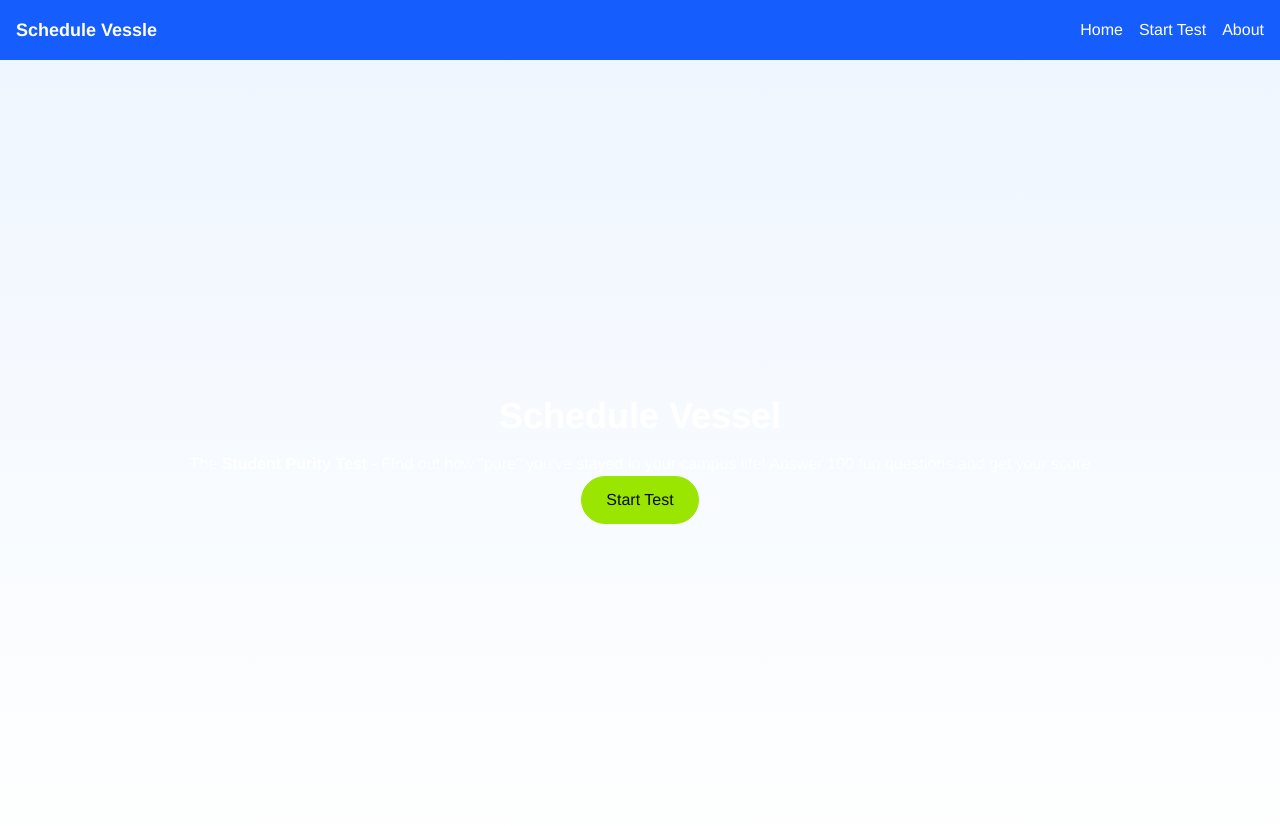
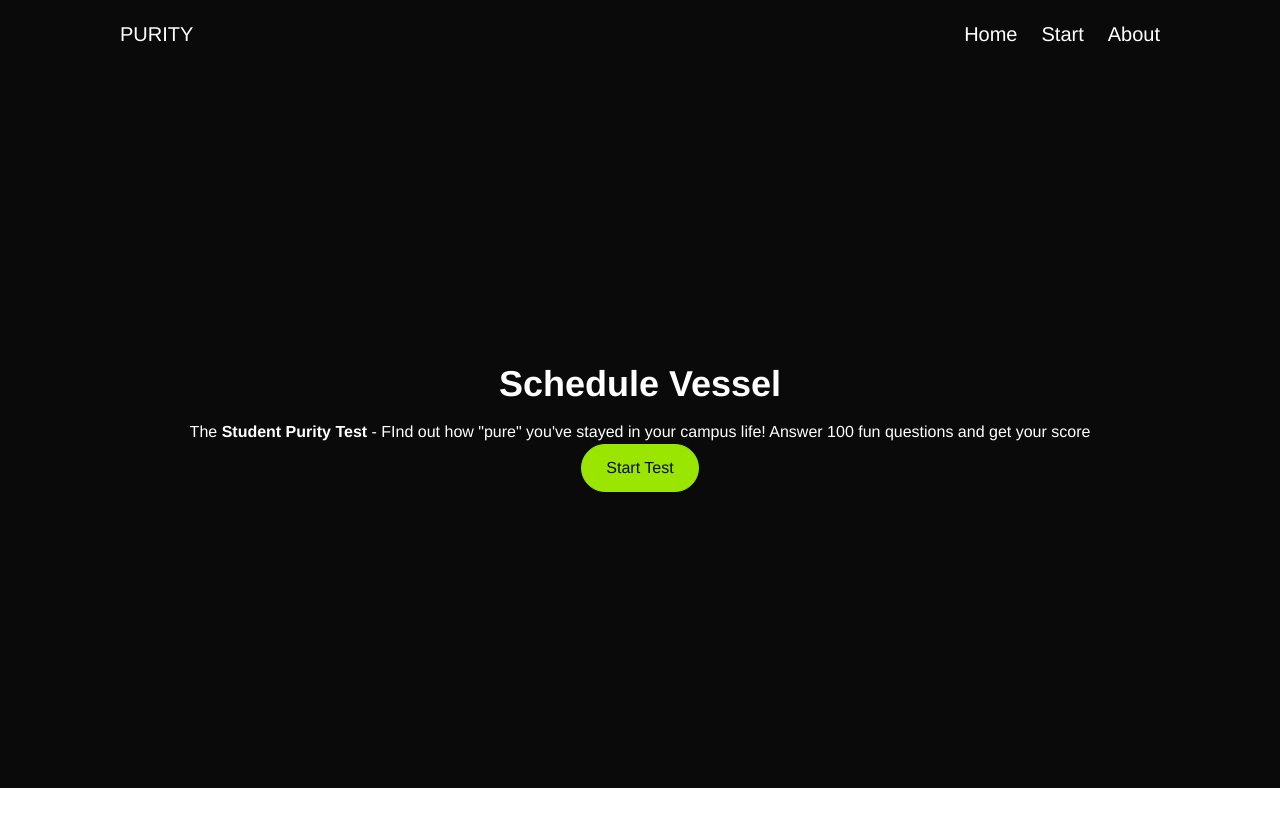
Before and after one commit to Rogers-17/Purity-Test, a Next.js app: page / in a window 1280 px wide. Shown: the top 826 px of the page. After the commit the page ends 800 px from the top, so only its background shows below. Built offline with nearby package versions, Linux system fonts and the light colour scheme.

Commit message:
fixed bugs

```diff
--- a/src/app/test/page.tsx
+++ b/src/app/test/page.tsx
@@ -47,15 +47,15 @@ export default function TestPage() {
     const progress = ((current + 1) / questions.length ) * 100;
 
     return(
-        <div className="p-8 max-w-2xl mx-auto">
+        <div className="p-8 max-w-2xl mx-auto min-h-[90vh]">
             <div className="mb-6">
                 <ProgressBar progress={progress}/>
-                <p className="text-sm text-gray-600 mt-1 text-right">
+                <p className="text-sm text-white mt-1 text-right">
                     {current + 1} / {questions.length}
                 </p>
             </div>
-            <h2 className="text-2xl font-semibold mb-4">
-                Questions {current + 1}
+            <h2 className="text-2xl font-semibold mb-4 text-lime-400">
+                Question {current + 1}
             </h2>
             <p className="text-lg mb-8">{q.text}</p>
 
--- a/src/app/test/result/page.tsx
+++ b/src/app/test/result/page.tsx
@@ -24,7 +24,7 @@ export default function ResultPage () {
     else message = "You have lived your UNI life to the fullest"
 
     return (
-        <section className="flex flex-col items-center justify-center min-h-screen text-center p-8">
+        <section className="flex flex-col items-center justify-center min-h-[90vh] text-center p-8">
             <h1 className="text-3xl font-bold mb-4">Your Purity Score</h1>
             <p className="text-6xl font-extrabold text-lime-400 mb-4">
                 {score.toFixed(0)}%
--- a/src/components/layout/Navbar.tsx
+++ b/src/components/layout/Navbar.tsx
@@ -1,16 +1,28 @@
 "use client"
+import "./cont.css";
 
 import Link from "next/link"
 
+const navLinks = [
+    { name: "Home", href: "/"},
+    { name: "Start", href: "/test"},
+    { name: "About", href: "/"},
+]
+
 export const Navbar = () => {
     return (
-        <nav className="flex justify-between items-center p-4 bg-blue-600 text-white">
-        <Link  href="/" className="font-bold text-lg">Schedule Vessle</Link>
-        <div className="flex gap-4">
-            <Link href="/">Home</Link>
-            <Link href="/test">Start Test</Link>
-            <Link href="/about">About</Link>
+        <div className="py-5 bg-neutral-950 text-white">
+            <div className="container">
+                <div className="flex items-center justify-between">
+                    <div className="text-xl"><Link href="/">PURITY</Link></div>
+                    <nav className="hidden md:flex gap-6 text-black/60 items-center text-xl">
+                        {navLinks.map((link, index) => (
+                            <Link key={index} href={link.href}
+                            className="text-white">{link.name}</Link>
+                        ))}
+                    </nav>
+                </div>
+            </div>
         </div>
-        </nav>
     );
 }
--- /dev/null
+++ b/src/components/layout/cont.css
@@ -0,0 +1,24 @@
+.container {
+    width: 100%;
+    margin-right: auto;
+    margin-left: auto;
+    padding-right: 20px;
+    padding-left: 20px;
+}
+@media (min-width: 375px) {
+    .container {
+        max-width: 375px;
+    }
+}
+@media (min-width: 768px) {
+    .container {
+        max-width: 768px;
+    }
+}
+@media (min-width: 1200px) {
+    .container {
+        max-width: 1200px;
+        padding-right: 80px;
+        padding-left: 80px;
+    }
+}
--- a/src/components/ui/ProgressBar.tsx
+++ b/src/components/ui/ProgressBar.tsx
@@ -8,7 +8,7 @@ interface ProgressBarProps {
 export const ProgressBar: React.FC<ProgressBarProps> = ( {progress} ) => {
     return (
         <div className="w-full bg-gray-200 rounded-full h-3 overflow-hidden">
-            <div className="bg-lime-600 h-3 transition-all duration-500 ease-out"
+            <div className="bg-lime-400 h-3 transition-all duration-500 ease-out"
             style={{ width: `${progress}%`}}
             />
         </div>
--- a/src/lib/question.ts
+++ b/src/lib/question.ts
@@ -6,7 +6,7 @@ export interface Question {
 
 export const questions: Question[] = [
     { id: 1, text: "have you ever masturbated"},
-    { id: 1, text: "have you missed a mornig class?"},
+    { id: 1, text: "have you missed a mornig class because you was chilling at 4040 with teachers?"},
     { id: 1, text: "have you ever gone to bed late"},
     { id: 1, text: "have you ever gone to bed late"},
     { id: 1, text: "have you ever gone to bed late"},
--- a/src/pages/Homepage.tsx
+++ b/src/pages/Homepage.tsx
@@ -5,7 +5,7 @@ import Link from "next/link";
 
 export default function Homepage () {
     return (
-        <section className="flex flex-col items-center justify-center min-h-screen bg-gradient-to-b from-blue-50 to-white p-8 text-center">
+        <section className="flex flex-col items-center justify-center min-h-[90vh] p-8 text-center">
             <h1 className="text-4xl font-bold mb-4">Schedule Vessel</h1>
             <p>The <strong>Student Purity Test</strong> - FInd out how "pure" you've
             stayed in your campus life! Answer 100 fun questions and get your score
```
Also changed, not shown: src/app/globals.css (line endings or trailing spaces).
